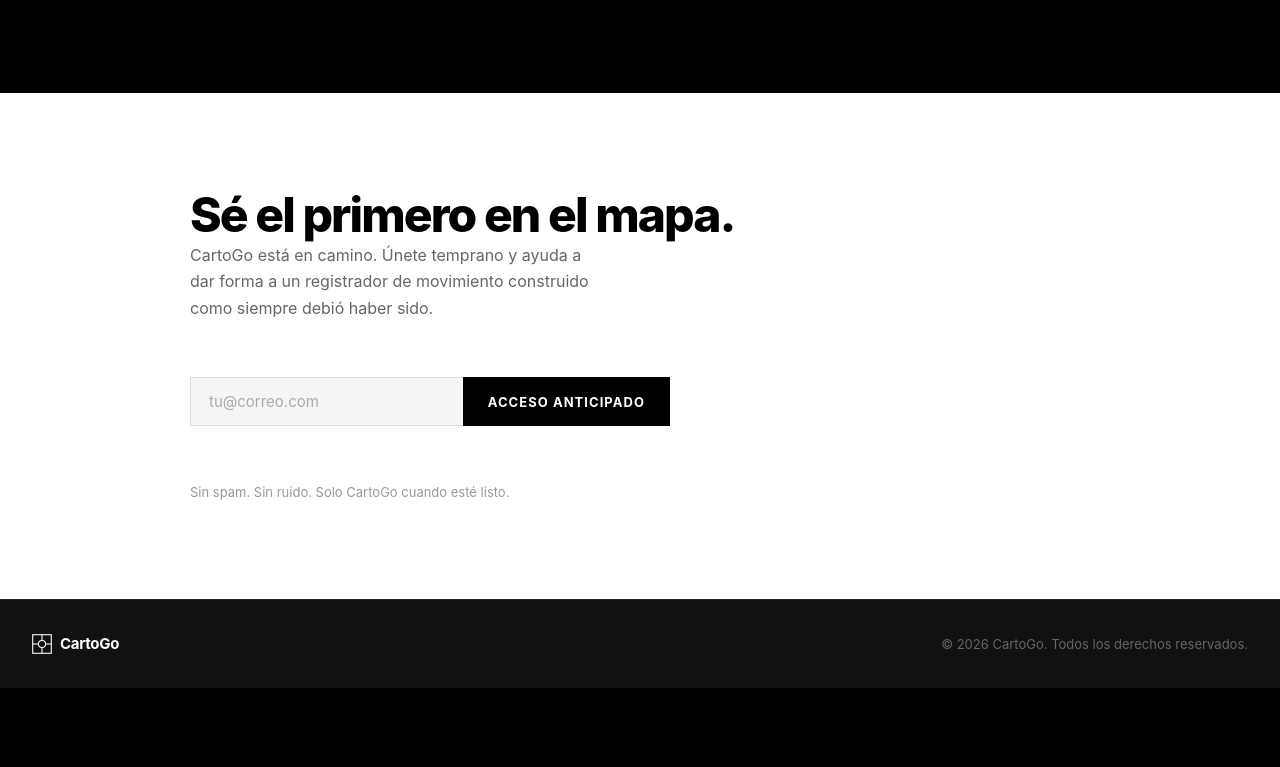
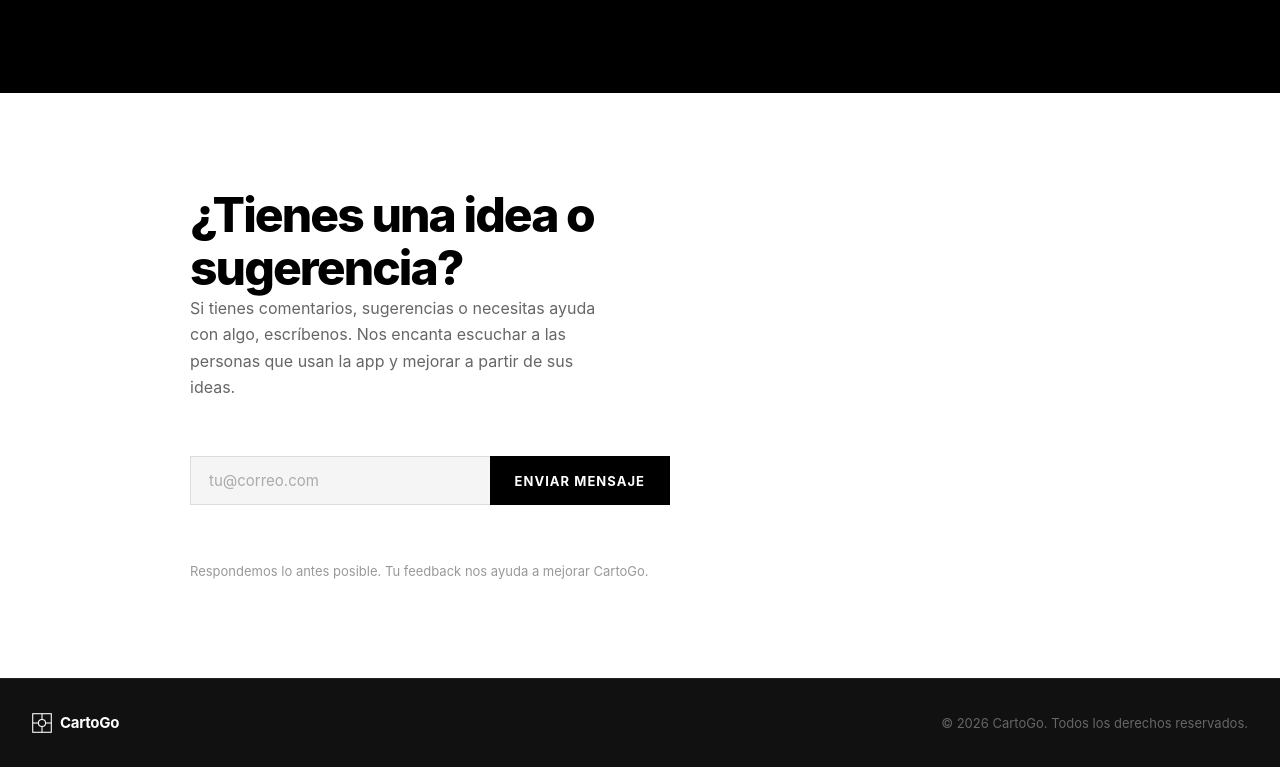
Before and after one commit to dinfrest/cartogo-website, a website: page index.html in a window 1280 px wide. Shown: the part 2744-3511 px from the top of the page. Before the commit the page ends 3432 px from the top, so only its background shows below. Drawn offline with Linux system fonts and the light colour scheme.

Commit message:
feat: Added formspree to form contact

```diff
--- a/index.html
+++ b/index.html
@@ -669,27 +669,35 @@
       </div>
     </section>
 
-    <!-- FOOTER CTA -->
-    <section class="footer-cta" id="join">
+    <section class="footer-cta" id="contact">
       <div class="container">
         <div>
-          <h2 class="footer-cta-headline">Sé el primero en el mapa.</h2>
+          <h2 class="footer-cta-headline">¿Tienes una idea o sugerencia?</h2>
           <p class="footer-cta-sub">
-            CartoGo está en camino. Únete temprano y ayuda a dar forma a un
-            registrador de movimiento construido como siempre debió haber sido.
+            Si tienes comentarios, sugerencias o necesitas ayuda con algo,
+            escríbenos. Nos encanta escuchar a las personas que usan la app y
+            mejorar a partir de sus ideas.
           </p>
         </div>
-        <div class="email-form">
+
+        <form
+          class="email-form"
+          action="https://formspree.io/f/xbdzrnqr"
+          method="POST"
+        >
           <input
             class="email-input"
             type="email"
+            name="email"
             placeholder="tu@correo.com"
             aria-label="Correo electrónico"
+            required
           />
-          <button class="btn-secondary" type="button">Acceso Anticipado</button>
-        </div>
+          <button class="btn-secondary" type="submit">Enviar mensaje</button>
+        </form>
+
         <p class="footer-copy" style="font-size: 0.8125rem; color: #999">
-          Sin spam. Sin ruido. Solo CartoGo cuando esté listo.
+          Respondemos lo antes posible. Tu feedback nos ayuda a mejorar CartoGo.
         </p>
       </div>
     </section>
```
